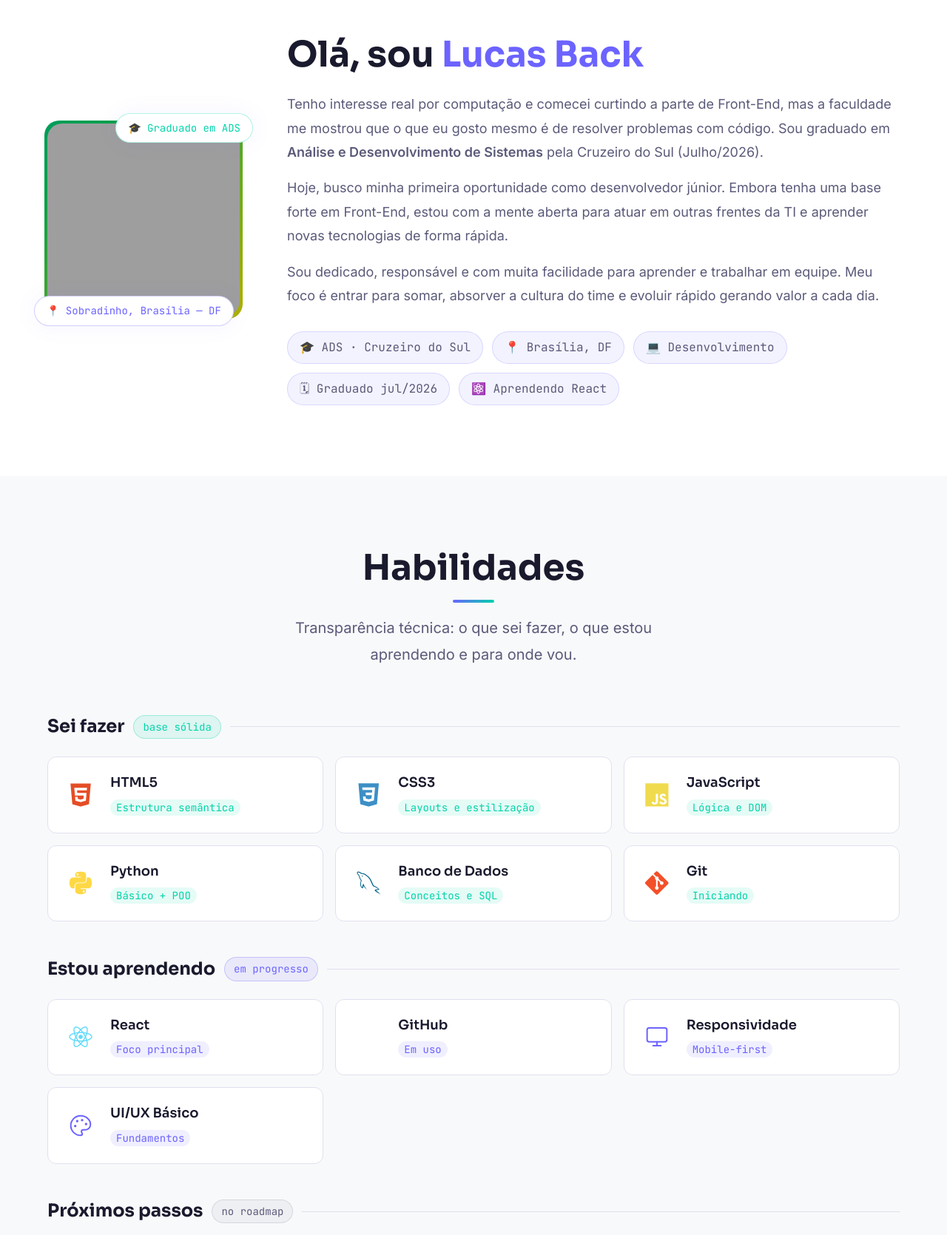
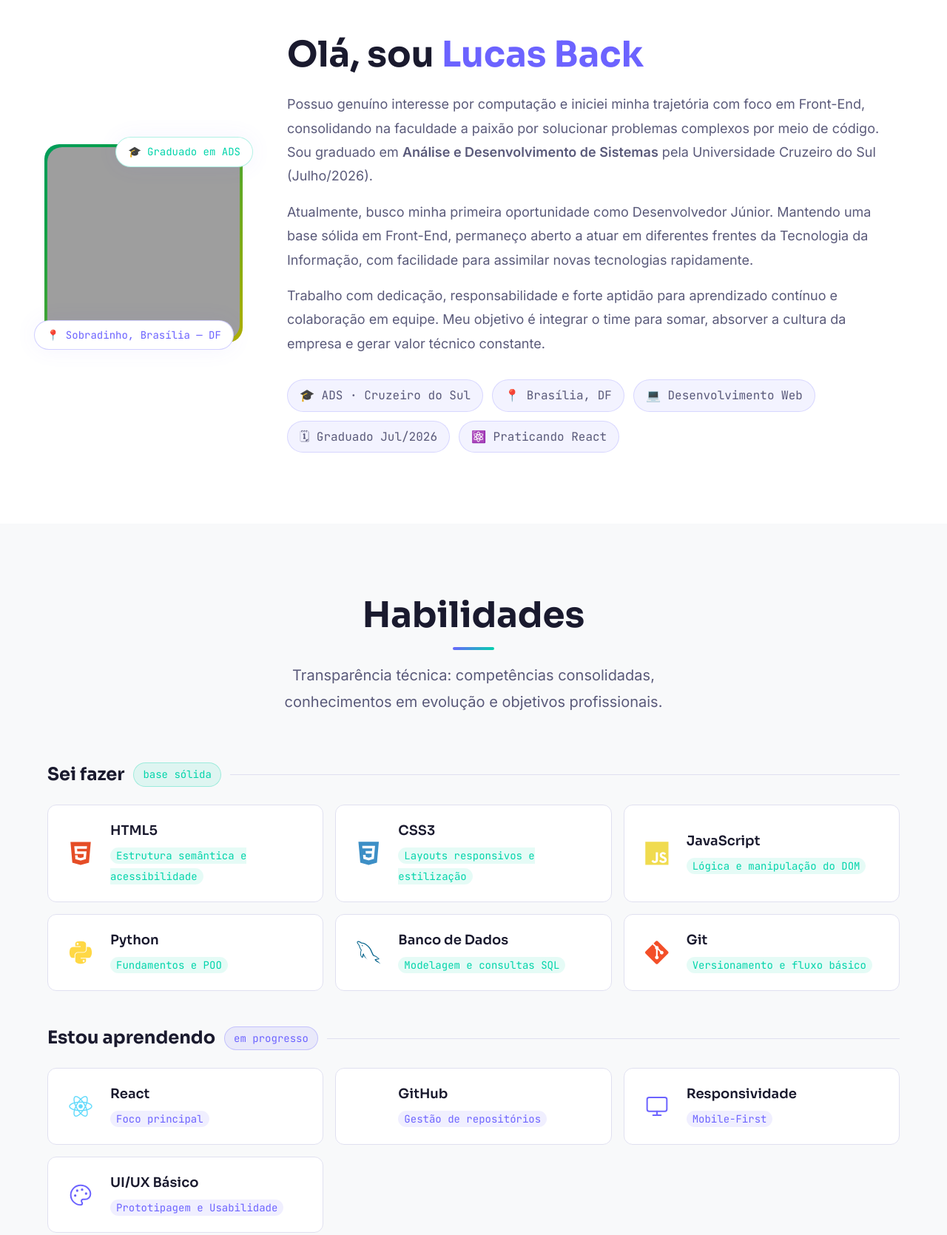
Before and after one commit to lucasback58/portfolio, a plain HTML site: page index.html in a window 1280 px wide. Shown: the part 920-2590 px from the top of the page at 74% size. Drawn offline with nearby package versions, Linux system fonts and the light colour scheme; grey boxes are pictures that could not be loaded.

Commit message:
Update index.html

```diff
--- a/index.html
+++ b/index.html
@@ -107,7 +107,7 @@
 
           <!-- Tagline estática abaixo do typing -->
           <p class="hero-tagline-static reveal reveal-delay-3">
-            Graduado em ADS · Cruzeiro do Sul · Em busca da minha primeira oportunidade
+            Graduado em Análise e Desenvolvimento de Sistemas pela Cruzeiro do Sul · Em busca da primeira oportunidade profissional.
           </p>
 
           <!-- Botões de ação principais -->
@@ -215,27 +215,23 @@
             <h2 class="reveal">Olá, sou <span class="accent">Lucas Back</span></h2>
 
             <p class="reveal reveal-delay-1">
-              Tenho interesse real por computação e comecei curtindo a parte de Front-End,
-              mas a faculdade me mostrou que o que eu gosto mesmo é de resolver problemas com código.
-              Sou graduado em <strong>Análise e Desenvolvimento de Sistemas</strong> pela Cruzeiro do Sul (Julho/2026).
+              Possuo genuíno interesse por computação e iniciei minha trajetória com foco em Front-End, consolidando na faculdade a paixão por solucionar problemas complexos por meio de código. Sou graduado em <strong>Análise e Desenvolvimento de Sistemas</strong> pela Universidade Cruzeiro do Sul (Julho/2026).
             </p>
 
             <p class="reveal reveal-delay-2">
-              Hoje, busco minha primeira oportunidade como desenvolvedor júnior. Embora tenha uma base forte em Front-End,
-              estou com a mente aberta para atuar em outras frentes da TI e aprender novas tecnologias de forma rápida.
+              Atualmente, busco minha primeira oportunidade como Desenvolvedor Júnior. Mantendo uma base sólida em Front-End, permaneço aberto a atuar em diferentes frentes da Tecnologia da Informação, com facilidade para assimilar novas tecnologias rapidamente.
             </p>
 
             <p class="reveal reveal-delay-3">
-              Sou dedicado, responsável e com muita facilidade para aprender e trabalhar em equipe.
-              Meu foco é entrar para somar, absorver a cultura do time e evoluir rápido gerando valor a cada dia.
+              Trabalho com dedicação, responsabilidade e forte aptidão para aprendizado contínuo e colaboração em equipe. Meu objetivo é integrar o time para somar, absorver a cultura da empresa e gerar valor técnico constante.
             </p>
 
             <div class="chips reveal reveal-delay-4">
               <span class="chip">🎓 ADS · Cruzeiro do Sul</span>
               <span class="chip">📍 Brasília, DF</span>
-              <span class="chip">💻 Desenvolvimento</span>
-              <span class="chip">🗓 Graduado jul/2026</span>
-              <span class="chip">⚛️ Aprendendo React</span>
+              <span class="chip">💻 Desenvolvimento Web</span>
+              <span class="chip">🗓 Graduado Jul/2026</span>
+              <span class="chip">⚛️ Praticando React</span>
             </div>
           </div>
 
@@ -254,7 +250,7 @@
         <div class="section-heading">
           <h2 class="reveal">Habilidades</h2>
           <p class="reveal reveal-delay-1">
-            Transparência técnica: o que sei fazer, o que estou aprendendo e para onde vou.
+            Transparência técnica: competências consolidadas, conhecimentos em evolução e objetivos profissionais.
           </p>
         </div>
 
@@ -274,7 +270,7 @@
                 </div>
                 <div>
                   <div class="skill-name">HTML5</div>
-                  <span class="skill-status status-sei">Estrutura semântica</span>
+                  <span class="skill-status status-sei">Estrutura semântica e acessibilidade</span>
                 </div>
               </div>
 
@@ -284,7 +280,7 @@
                 </div>
                 <div>
                   <div class="skill-name">CSS3</div>
-                  <span class="skill-status status-sei">Layouts e estilização</span>
+                  <span class="skill-status status-sei">Layouts responsivos e estilização</span>
                 </div>
               </div>
 
@@ -294,7 +290,7 @@
                 </div>
                 <div>
                   <div class="skill-name">JavaScript</div>
-                  <span class="skill-status status-sei">Lógica e DOM</span>
+                  <span class="skill-status status-sei">Lógica e manipulação do DOM</span>
                 </div>
               </div>
 
@@ -304,7 +300,7 @@
                 </div>
                 <div>
                   <div class="skill-name">Python</div>
-                  <span class="skill-status status-sei">Básico + POO</span>
+                  <span class="skill-status status-sei">Fundamentos e POO</span>
                 </div>
               </div>
 
@@ -314,7 +310,7 @@
                 </div>
                 <div>
                   <div class="skill-name">Banco de Dados</div>
-                  <span class="skill-status status-sei">Conceitos e SQL</span>
+                  <span class="skill-status status-sei">Modelagem e consultas SQL</span>
                 </div>
               </div>
 
@@ -324,7 +320,7 @@
                 </div>
                 <div>
                   <div class="skill-name">Git</div>
-                  <span class="skill-status status-sei">Iniciando</span>
+                  <span class="skill-status status-sei">Versionamento e fluxo básico</span>
                 </div>
               </div>
 
@@ -356,7 +352,7 @@
                 </div>
                 <div>
                   <div class="skill-name">GitHub</div>
-                  <span class="skill-status status-aprendendo">Em uso</span>
+                  <span class="skill-status status-aprendendo">Gestão de repositórios</span>
                 </div>
               </div>
 
@@ -370,7 +366,7 @@
                 </div>
                 <div>
                   <div class="skill-name">Responsividade</div>
-                  <span class="skill-status status-aprendendo">Mobile-first</span>
+                  <span class="skill-status status-aprendendo">Mobile-First</span>
                 </div>
               </div>
 
@@ -386,7 +382,7 @@
                 </div>
                 <div>
                   <div class="skill-name">UI/UX Básico</div>
-                  <span class="skill-status status-aprendendo">Fundamentos</span>
+                  <span class="skill-status status-aprendendo">Prototipagem e Usabilidade</span>
                 </div>
               </div>
 
@@ -460,7 +456,7 @@
         <div class="section-heading">
           <h2 class="reveal">Projetos</h2>
           <p class="reveal reveal-delay-1">
-            Projetos criados para aprender, praticar e mostrar evolução real.
+            Projetos desenvolvidos para consolidar conceitos, praticar boas práticas e evidenciar minha evolução técnica.
           </p>
         </div>
 
@@ -469,15 +465,12 @@
           <!-- PROJETO 1 — CalcUI -->
           <article class="projeto-card reveal">
 
-            <!-- Header colorido com número e status -->
             <div class="projeto-card-header">
               <span class="projeto-number">01</span>
               <span class="projeto-status funcional">funcional</span>
             </div>
 
             <div class="projeto-preview">
-              <!-- PERSONALIZAR: quando tiver screenshot real, substituir por:
-                   <img src="assets/images/calcui-preview.webp" alt="Screenshot da CalcUI" /> -->
               <div class="projeto-preview-placeholder" role="img" aria-label="Preview da CalcUI">
                 <svg xmlns="http://www.w3.org/2000/svg" viewBox="0 0 24 24" fill="none" stroke="currentColor" stroke-width="1" stroke-linecap="round" stroke-linejoin="round" aria-hidden="true">
                   <rect x="4" y="2" width="16" height="20" rx="2" />
@@ -497,7 +490,7 @@
 
             <div class="projeto-body">
               <h3>CalcUI</h3>
-              <p>Calculadora com interface dark moderna, histórico de operações e suporte a digitação pelo teclado.</p>
+              <p>Calculadora interativa desenvolvida com interface Dark moderna, suporte total à navegação por teclado e registro dinâmico do histórico de operações.</p>
 
               <div class="projeto-tags">
                 <span class="projeto-tag">HTML5</span>
@@ -506,7 +499,6 @@
               </div>
 
               <div class="projeto-actions">
-                <!-- PERSONALIZAR: substituir pelo link real do GitHub após publicar -->
                 <a href="#" class="btn btn-outline btn-sm link-em-breve" aria-label="GitHub do projeto CalcUI — em breve" title="Em breve — repositório será adicionado após publicação no GitHub">
                   <svg xmlns="http://www.w3.org/2000/svg" width="14" height="14" viewBox="0 0 24 24" fill="currentColor" aria-hidden="true">
                     <path d="M12 0c-6.626 0-12 5.373-12 12 0 5.302 3.438 9.8 8.207 11.387.599.111.793-.261.793-.577v-2.234c-3.338.726-4.033-1.416-4.033-1.416-.546-1.387-1.333-1.756-1.333-1.756-1.089-.745.083-.729.083-.729 1.205.084 1.839 1.237 1.839 1.237 1.07 1.834 2.807 1.304 3.492.997.107-.775.418-1.305.762-1.604-2.665-.305-5.467-1.334-5.467-5.931 0-1.311.469-2.381 1.236-3.221-.124-.303-.535-1.524.117-3.176 0 0 1.008-.322 3.301 1.23.957-.266 1.983-.399 3.003-.404 1.02.005 2.047.138 3.006.404 2.291-1.552 3.297-1.23 3.297-1.23.653 1.653.242 2.874.118 3.176.77.84 1.235 1.911 1.235 3.221 0 4.609-2.807 5.624-5.479 5.921.43.372.823 1.102.823 2.222v3.293c0 .319.192.694.801.576 4.765-1.589 8.199-6.086 8.199-11.386 0-6.627-5.373-12-12-12z" />
@@ -535,7 +527,6 @@
             </div>
 
             <div class="projeto-preview">
-              <!-- PERSONALIZAR: substituir por screenshot real após publicar -->
               <div class="projeto-preview-placeholder" role="img" aria-label="Preview da Agenda Online">
                 <svg xmlns="http://www.w3.org/2000/svg" viewBox="0 0 24 24" fill="none" stroke="currentColor" stroke-width="1" stroke-linecap="round" stroke-linejoin="round" aria-hidden="true">
                   <rect x="3" y="4" width="18" height="18" rx="2" ry="2" />
@@ -554,10 +545,10 @@
 
             <div class="projeto-body">
               <h3>Agenda Online</h3>
-              <p>Aplicação web para gerenciamento de compromissos e tarefas com notificações visuais, filtros e persistência de dados.</p>
+              <p>Aplicação web projetada para o gerenciamento eficiente de compromissos e tarefas diárias.</p>
 
               <ul class="projeto-highlights">
-                <li>Manipulação de DOM dinâmica</li>
+                <li>Manipulação dinâmica do DOM</li>
                 <li>Notificações de tarefas próximas</li>
                 <li>Dados salvos com localStorage</li>
               </ul>
@@ -569,7 +560,6 @@
               </div>
 
               <div class="projeto-actions">
-                <!-- PERSONALIZAR: substituir pelo link real do GitHub após publicar -->
                 <a href="#" class="btn btn-outline btn-sm link-em-breve" aria-label="GitHub do projeto Agenda Online — em breve" title="Em breve — repositório será adicionado após publicação no GitHub">
                   <svg xmlns="http://www.w3.org/2000/svg" width="14" height="14" viewBox="0 0 24 24" fill="currentColor" aria-hidden="true">
                     <path d="M12 0c-6.626 0-12 5.373-12 12 0 5.302 3.438 9.8 8.207 11.387.599.111.793-.261.793-.577v-2.234c-3.338.726-4.033-1.416-4.033-1.416-.546-1.387-1.333-1.756-1.333-1.756-1.089-.745.083-.729.083-.729 1.205.084 1.839 1.237 1.839 1.237 1.07 1.834 2.807 1.304 3.492.997.107-.775.418-1.305.762-1.604-2.665-.305-5.467-1.334-5.467-5.931 0-1.311.469-2.381 1.236-3.221-.124-.303-.535-1.524.117-3.176 0 0 1.008-.322 3.301 1.23.957-.266 1.983-.399 3.003-.404 1.02.005 2.047.138 3.006.404 2.291-1.552 3.297-1.23 3.297-1.23.653 1.653.242 2.874.118 3.176.77.84 1.235 1.911 1.235 3.221 0 4.609-2.807 5.624-5.479 5.921.43.372.823 1.102.823 2.222v3.293c0 .319.192.694.801.576 4.765-1.589 8.199-6.086 8.199-11.386 0-6.627-5.373-12-12-12z" />
@@ -598,7 +588,6 @@
             </div>
 
             <div class="projeto-preview">
-              <!-- PERSONALIZAR: substituir por screenshot real após publicar -->
               <div class="projeto-preview-placeholder" role="img" aria-label="Preview do Meu Primeiro Site">
                 <svg xmlns="http://www.w3.org/2000/svg" viewBox="0 0 24 24" fill="none" stroke="currentColor" stroke-width="1" stroke-linecap="round" stroke-linejoin="round" aria-hidden="true">
                   <circle cx="12" cy="8" r="4" />
@@ -610,7 +599,7 @@
 
             <div class="projeto-body">
               <h3>Meu Primeiro Site</h3>
-              <p>Página pessoal criada no início dos estudos para praticar HTML, CSS e JavaScript. Mostra a evolução desde o início.</p>
+              <p>Página pessoal construída no início dos estudos para aplicar conceitos fundamentais de HTML5, CSS3 e JavaScript, documentando o progresso prático.</p>
 
               <div class="projeto-tags">
                 <span class="projeto-tag">HTML5</span>
@@ -619,7 +608,6 @@
               </div>
 
               <div class="projeto-actions">
-                <!-- PERSONALIZAR: substituir pelo link real do GitHub após publicar -->
                 <a href="#" class="btn btn-outline btn-sm link-em-breve" aria-label="GitHub do projeto Meu Primeiro Site — em breve" title="Em breve — repositório será adicionado após publicação no GitHub">
                   <svg xmlns="http://www.w3.org/2000/svg" width="14" height="14" viewBox="0 0 24 24" fill="currentColor" aria-hidden="true">
                     <path d="M12 0c-6.626 0-12 5.373-12 12 0 5.302 3.438 9.8 8.207 11.387.599.111.793-.261.793-.577v-2.234c-3.338.726-4.033-1.416-4.033-1.416-.546-1.387-1.333-1.756-1.333-1.756-1.089-.745.083-.729.083-.729 1.205.084 1.839 1.237 1.839 1.237 1.07 1.834 2.807 1.304 3.492.997.107-.775.418-1.305.762-1.604-2.665-.305-5.467-1.334-5.467-5.931 0-1.311.469-2.381 1.236-3.221-.124-.303-.535-1.524.117-3.176 0 0 1.008-.322 3.301 1.23.957-.266 1.983-.399 3.003-.404 1.02.005 2.047.138 3.006.404 2.291-1.552 3.297-1.23 3.297-1.23.653 1.653.242 2.874.118 3.176.77.84 1.235 1.911 1.235 3.221 0 4.609-2.807 5.624-5.479 5.921.43.372.823 1.102.823 2.222v3.293c0 .319.192.694.801.576 4.765-1.589 8.199-6.086 8.199-11.386 0-6.627-5.373-12-12-12z" />
@@ -653,13 +641,12 @@
         <div class="section-heading">
           <h2 class="reveal">Formação &amp; Certificados</h2>
           <p class="reveal reveal-delay-1">
-            Graduado em ADS e certificados conquistados durante o curso.
+            Graduação em Análise e Desenvolvimento de Sistemas e certificações técnicas conquistadas.
           </p>
         </div>
 
         <!-- Timeline — graduação em destaque -->
         <div class="timeline">
-
           <div class="timeline-item featured reveal">
             <div class="timeline-dot" aria-hidden="true"></div>
             <div class="timeline-card">
@@ -670,13 +657,13 @@
               <div class="timeline-period">2023 — Julho 2026</div>
               <div class="educacao-item">
                 <h3>Análise e Desenvolvimento de Sistemas</h3>
-              <!-- PERSONALIZAR: se preferir, mude para "Cruzeiro do Sul · EAD" ou "Presencial" -->
                 <p class="institution">Universidade Cruzeiro do Sul</p>
                 <p>
-                Formação tecnológica com base sólida em desenvolvimento de software,
-                estruturas de dados, algoritmos, bancos de dados e engenharia de software.
+                  Formação superior focada em engenharia de software, estruturas de dados, algoritmos, redes de computadores e gerenciamento de bancos de dados.
                 </p>
                 <span class="status-badge concluido">Concluído · Julho de 2026</span>
+              </div>
+            </div>
           </div>
         </div><!-- /timeline -->
 
@@ -687,7 +674,7 @@
 
         <div class="certs-grid">
 
-          <!-- Certificado 1 — IA e Competências Digitais (maior carga horária) -->
+          <!-- Certificado 1 — IA e Competências Digitais -->
           <div class="cert-card reveal">
             <div class="cert-logo cruzeiro" aria-hidden="true">CS</div>
             <div class="cert-info">
@@ -772,9 +759,7 @@
         <div class="section-heading">
           <h2 class="reveal">Vamos conversar?</h2>
           <p class="reveal reveal-delay-1">
-            Me formei recentemente em ADS e estou focado em conquistar meu primeiro desafio como desenvolvedor júnior.
-            Se o seu time tem uma vaga ou precisa de alguém dedicado e que aprende rápido, vamos trocar uma ideia.
-
+            Graduado em Análise e Desenvolvimento de Sistemas e focado em conquistar o primeiro desafio profissional na área de desenvolvimento. Se seu time busca alguém comprometido e com rápido aprendizado, estou à disposição para conversar.
           </p>
         </div>
 
@@ -898,13 +883,13 @@
 
 
   <!-- Cursor personalizado — dois elementos sobrepostos -->
-  <div class="cursor-dot"  id="cursor-dot"  aria-hidden="true"></div>
+  <div class="cursor-dot" id="cursor-dot" aria-hidden="true"></div>
   <div class="cursor-ring" id="cursor-ring" aria-hidden="true"></div>
 
   <!-- Botão voltar ao topo — aparece após 400px de scroll -->
   <button class="back-to-top" id="back-to-top" aria-label="Voltar ao topo">↑</button>
 
-  <!-- Scripts — ordem importa: animations.js define funções globais usadas por main.js -->
+  <!-- Scripts -->
   <script defer src="assets/js/animations.js"></script>
   <script defer src="assets/js/main.js"></script>
 
```
Lines whose indentation alone changed are shown as unchanged.
